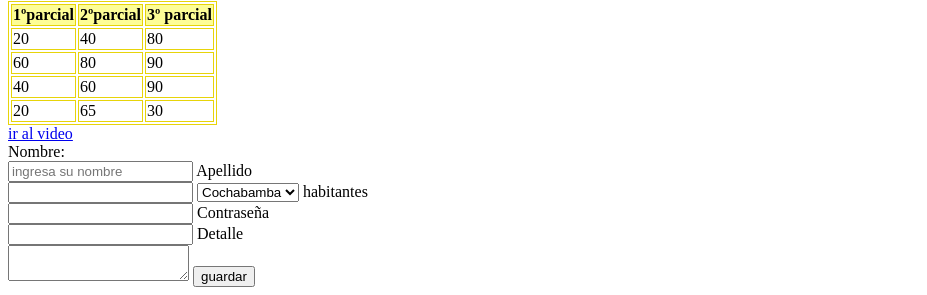
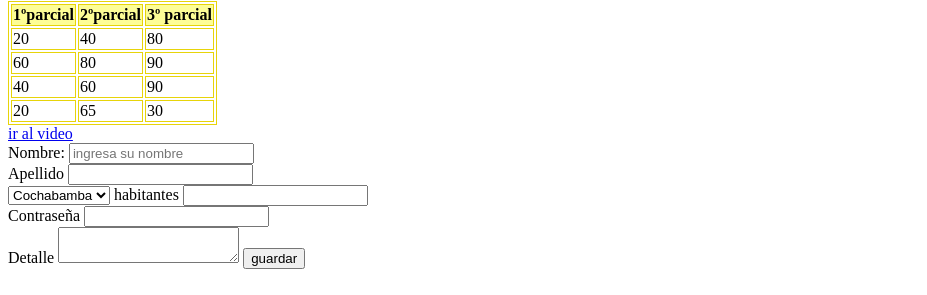
Before and after one commit to AnneMendeZG/miprimerrepo, a plain HTML site: page index.html in a window 1280 px wide. Shown: the part 985-1280 px from the top of the page, without its empty margins (0-927 px from the left). Drawn offline with Linux system fonts and the light colour scheme.

Commit message:
mi primer commt

```diff
--- a/index.html
+++ b/index.html
@@ -55,10 +55,10 @@
         </table>
         <a href="https://www.youtube.com/watch?v=hNFoCOKk7LE" target="_top">ir al video</a>
         <form>
-            <label>Nombre:</label><br>
-            <input type="text" placeholder="ingresa su nombre">
-            <label>Apellido</label><br>
-            <input type="text">
+            <label>Nombre:</label>
+            <input type="text" placeholder="ingresa su nombre"><br>
+            <label>Apellido</label>
+            <input type="text"><br>
             <select>
                 <option value="Cochabamba">Cochabamba</option>
                 <option value="La Paz">La Paz</option>
@@ -70,13 +70,13 @@
                 <option value="Sucre">Sucre</option>
                 <option value="Pando">Pando</option>
             </select>
-            <label>habitantes</label><br>
-            <input type="number">
-            <label>Contraseña</label><br>
-            <input type="password">
-            <label>Detalle</label><br>
+            <label>habitantes</label>
+            <input type="number"><br>
+            <label>Contraseña</label>
+            <input type="password"><br>
+            <label>Detalle</label>
             <textarea></textarea>
-            <input type="button" value="guardar">
+            <input type="button" value="guardar"><br>
         </form>
 </body>
 </html>
```
